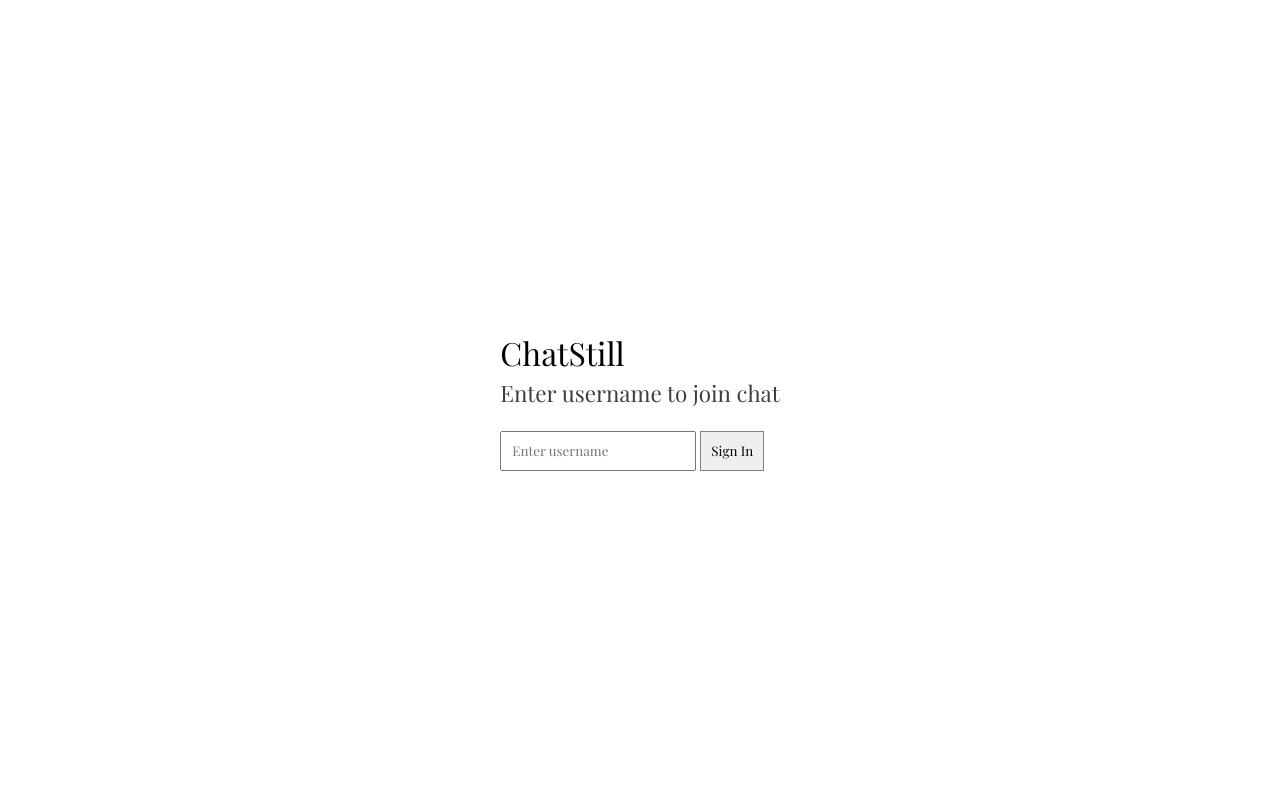
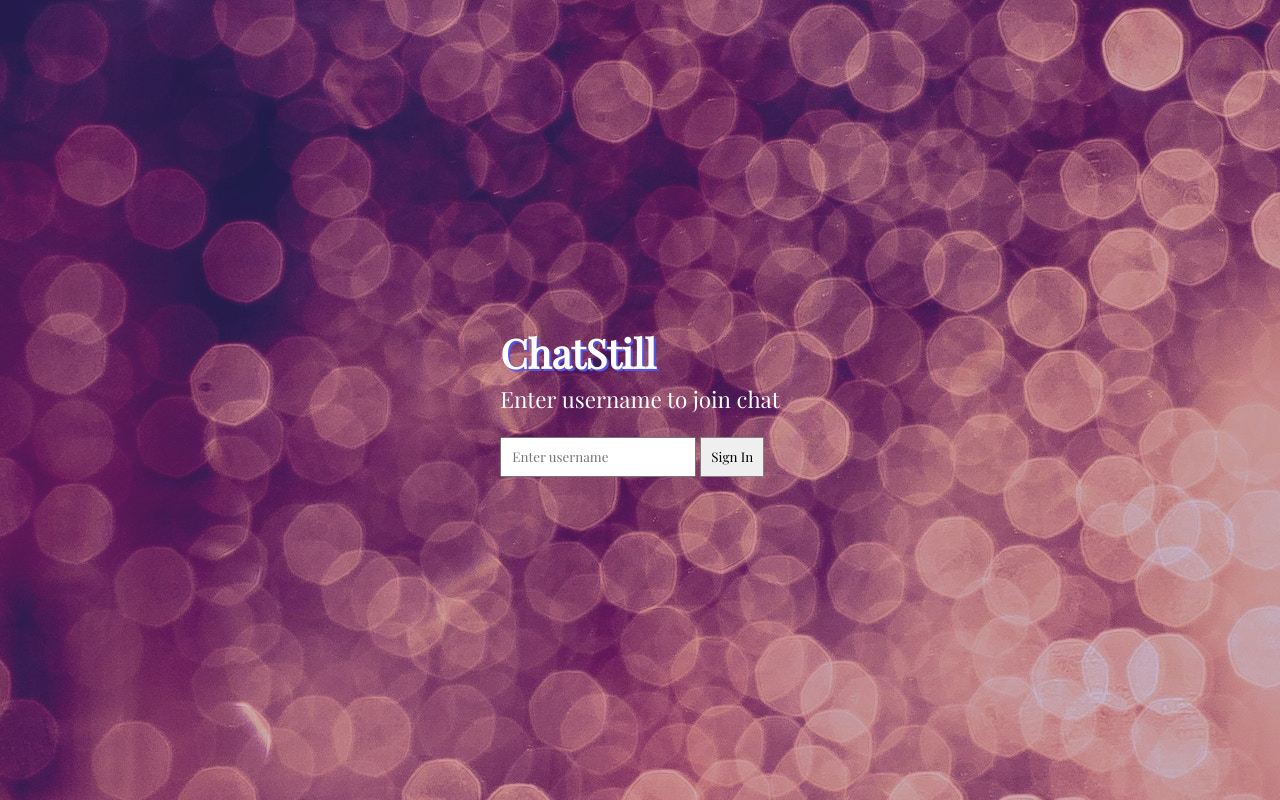
Before and after one commit to xetadeveloper/chatstill, a website with bundled scripts: page public/index.html in a window 1280 px wide. Built offline with nearby package versions, Linux system fonts and the light colour scheme; files whose address does not match are found by name.

Commit message:
Add background picture

```diff
--- a/public/index.html
+++ b/public/index.html
@@ -26,9 +26,10 @@
     <link rel="manifest" href="/assets/favicon/site.webmanifest" />
   </head>
   <body>
+    <div class="overlay">
       <!-- Sign in  -->
       <div class="username-holder">
-      <h1>ChatStill</h1>
+        <h1 class="logo">ChatStill</h1>
         <h3 class="username-header">Enter username to join chat</h3>
         <input
           type="text"
@@ -71,7 +72,7 @@
           </div>
         </div>
       </div>
-
+    </div>
     <script src="/socket.io/socket.io.min.js"></script>
     <script type="module" src="index.js"></script>
     <script src="https://unpkg.com/feather-icons"></script>
--- a/public/main.css
+++ b/public/main.css
@@ -9,16 +9,12 @@
 
 body {
   height: 100vh;
-  /* border: 1px solid black; */
-  padding: 0;
-  margin: 0;
   font-family: Playfair;
-  display: flex;
-  flex-direction: column;
-  justify-content: center;
-  align-items: center;
-  /* font-size: 1.3em; */
-  /* overflow: hidden; */
+  background-image: url('./assets/images/background3.jpg');
+  background-position-y: bottom;
+  background-size: cover;
+  background-repeat: no-repeat;
+  color: #3f3e3e;
 }
 
 @media screen and (max-width: 425px) {
@@ -27,9 +23,34 @@ body {
   }
 }
 
+.overlay {
+  background-color: #5454e946;
+  height: inherit;
+  width: 100%;
+  padding: 0;
+  margin: 0;
+  display: flex;
+  flex-direction: column;
+  justify-content: center;
+  align-items: center;
+}
+
+.logo {
+  font-size: 2.5em;
+  font-weight: 800;
+  color: #363636;
+  color: white;
+  text-shadow: 2px 2px #5454e9;
+}
+
+.username-holder {
+  /* color: white; */
+}
+
 .username-header {
   margin-bottom: 20px;
   color: #3f3e3e;
+  color: white;
 }
 
 .username-text {
@@ -212,6 +233,9 @@ body {
   border-bottom: 1px solid #bbbbbb;
   height: 60px;
   color: #3f3e3e;
+  color: white;
+  font-weight: 800;
+  letter-spacing: 1px;
   padding: 10px 30px;
   display: flex;
   justify-content: space-between;
```
Also changed, not shown: public/assets/images/background1.jpg (added), public/assets/images/background2.jpg (added), public/assets/images/background3.jpg (added). Lines whose indentation alone changed are shown as unchanged.
